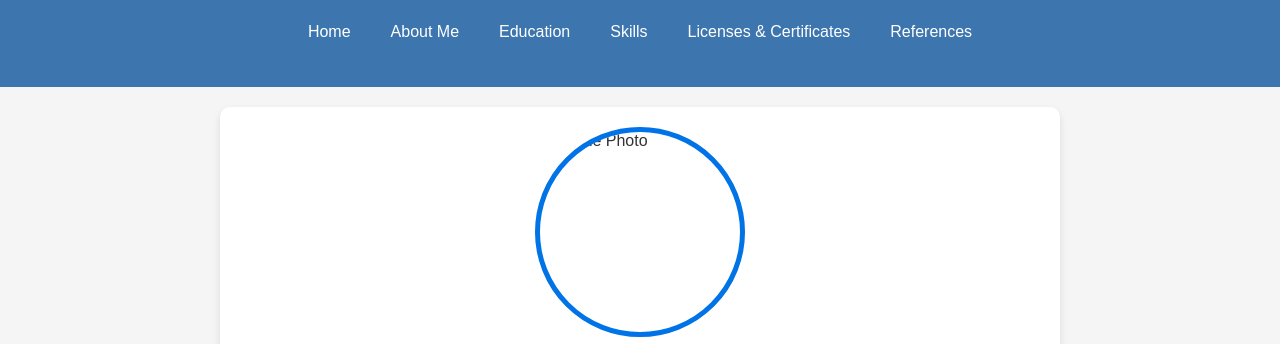
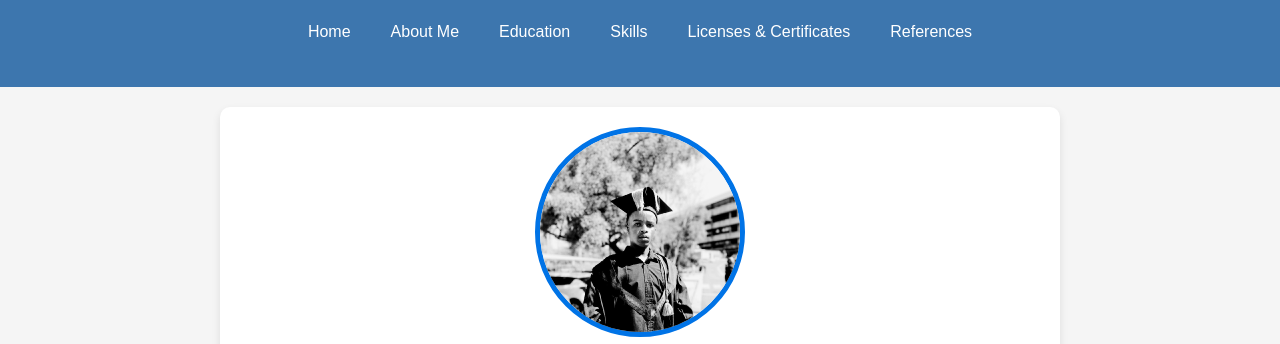
Before and after one commit to Vhuhulu15/My-Portfolio, a plain HTML site: page index.html in a window 1280 px wide. Shown: the part 60-404 px from the top of the page. Drawn offline with Linux system fonts and the light colour scheme; the site is published under a folder, as on GitHub Pages, so addresses that start at the root find nothing.

Commit message:
Fix image path

```diff
--- a/index.html
+++ b/index.html
@@ -26,7 +26,7 @@
     <main>
         <section class="home">
             <div class="profile-photo">
-                <img src="/Images/1757096263214.jpeg" alt="Profile Photo">
+                <img src="Images/1757096263214.jpeg" alt="Profile Photo">
             </div>
             <div class="contact-info">
                 <p>Name: Vele Vhuhulu</p>
```
